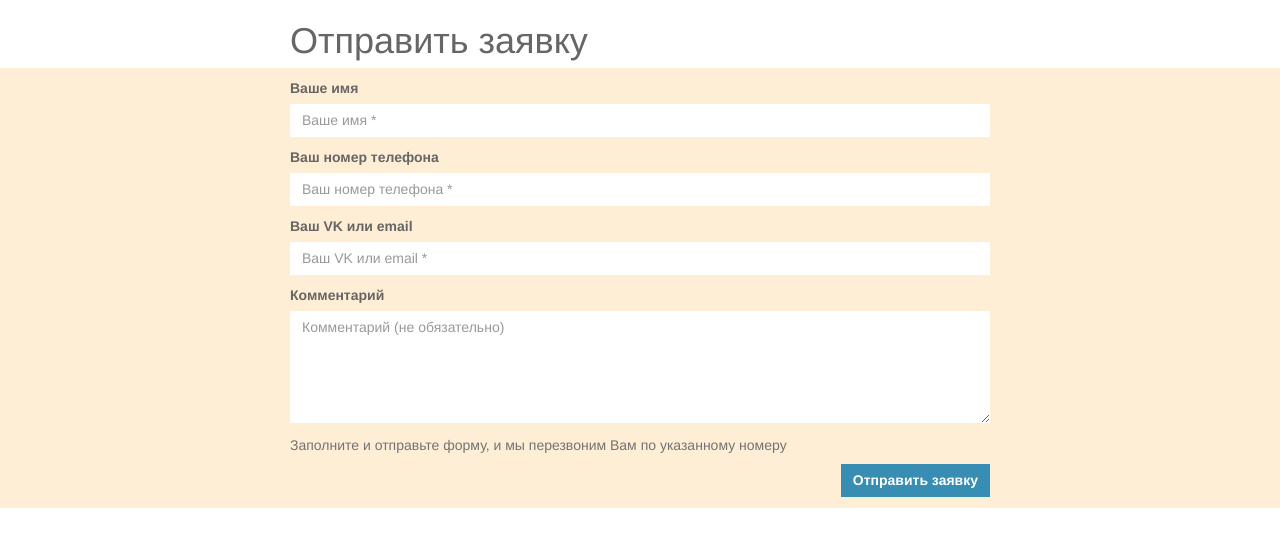
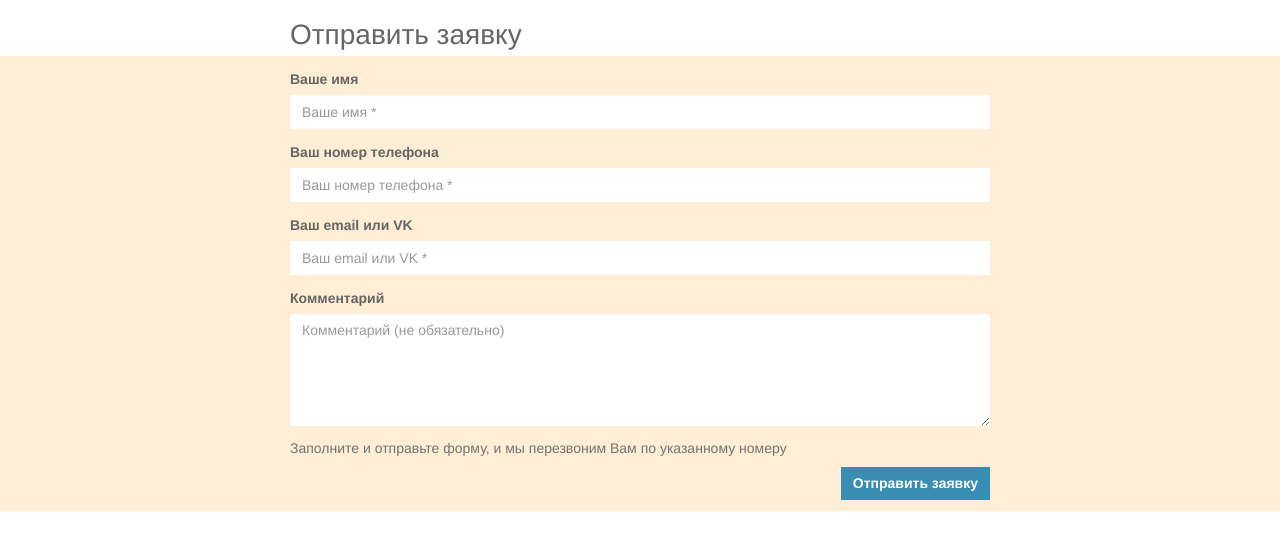
Before and after one commit to pavel-martyshev/ClientWeb, a plain HTML site: page CSSForm/wwwroot/index.html in a window 1280 px wide. Drawn offline with Linux system fonts and the light colour scheme.

Commit message:
CSSForm/update styles

```diff
--- a/CSSForm/wwwroot/index.html
+++ b/CSSForm/wwwroot/index.html
@@ -23,8 +23,8 @@
                     <label for="phone-number-input" class="label-text">Ваш номер телефона</label>
                         <input type="text" id="phone-number-input" class="form-input" placeholder="Ваш номер телефона *">
 
-                    <label for="email-input" class="label-text">Ваш VK или email</label>
-                    <input type="text" id="email-input" class="form-input" placeholder="Ваш VK или email *">
+                    <label for="email-input" class="label-text">Ваш email или VK</label>
+                    <input type="text" id="email-input" class="form-input" placeholder="Ваш email или VK *">
 
                     <label for="comment-input" class="label-text">Комментарий</label>
                     <textarea id="comment-input" class="form-input user-comment-input" placeholder="Комментарий (не обязательно)"></textarea>
--- a/CSSForm/wwwroot/styles/styles.css
+++ b/CSSForm/wwwroot/styles/styles.css
@@ -20,7 +20,7 @@ body {
     background-color: #fff;
     padding-top: 14px;
     width: 100%;
-    font-size: 18px;
+    font-size: 14px;
 }
 
 .form-title {
@@ -42,7 +42,7 @@ body {
 
 .label-text {
     width: fit-content;
-    margin: 10px 0 5px;
+    margin: 13px 0 5px;
     font-weight: 700;
 }
 
@@ -51,6 +51,7 @@ body {
 }
 
 .form-input {
+    height: 34px;
     border: 0;
     padding: 6px 12px;
 }
```
